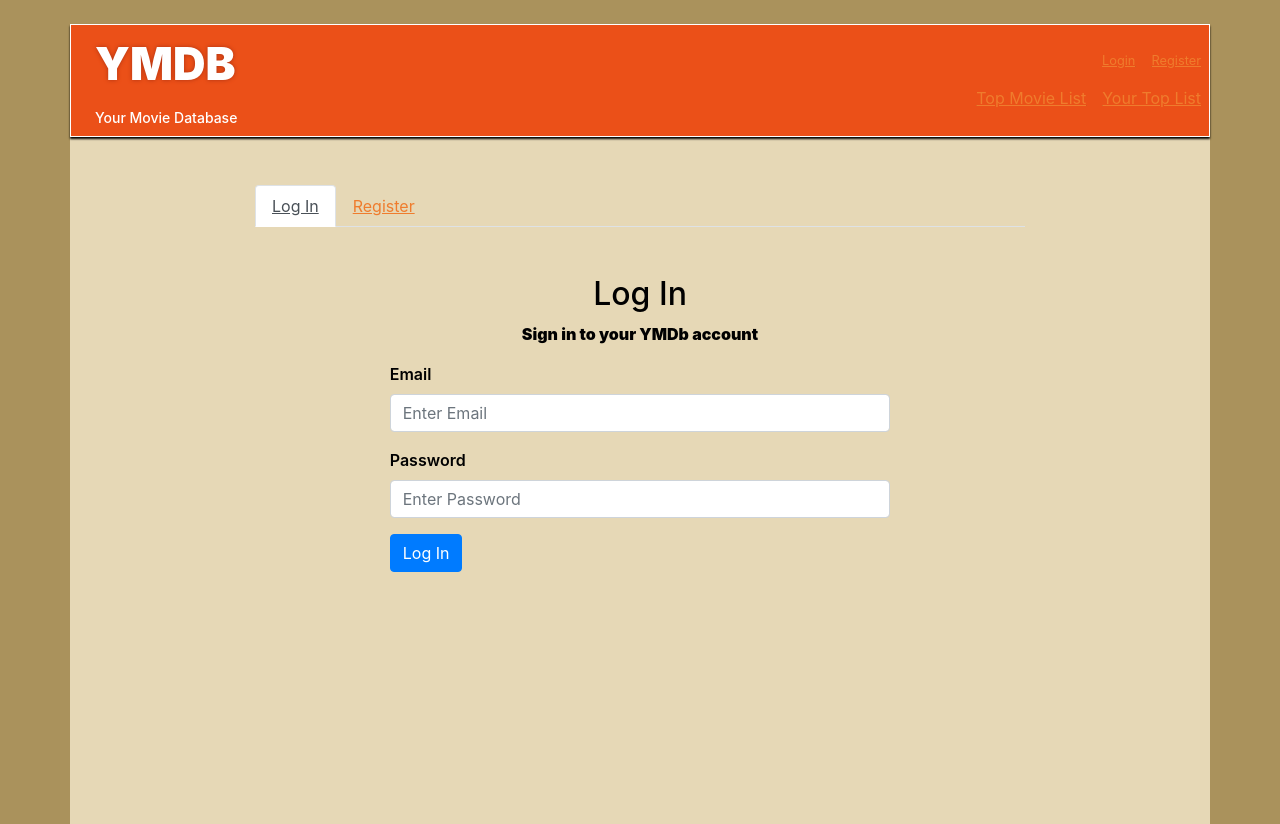
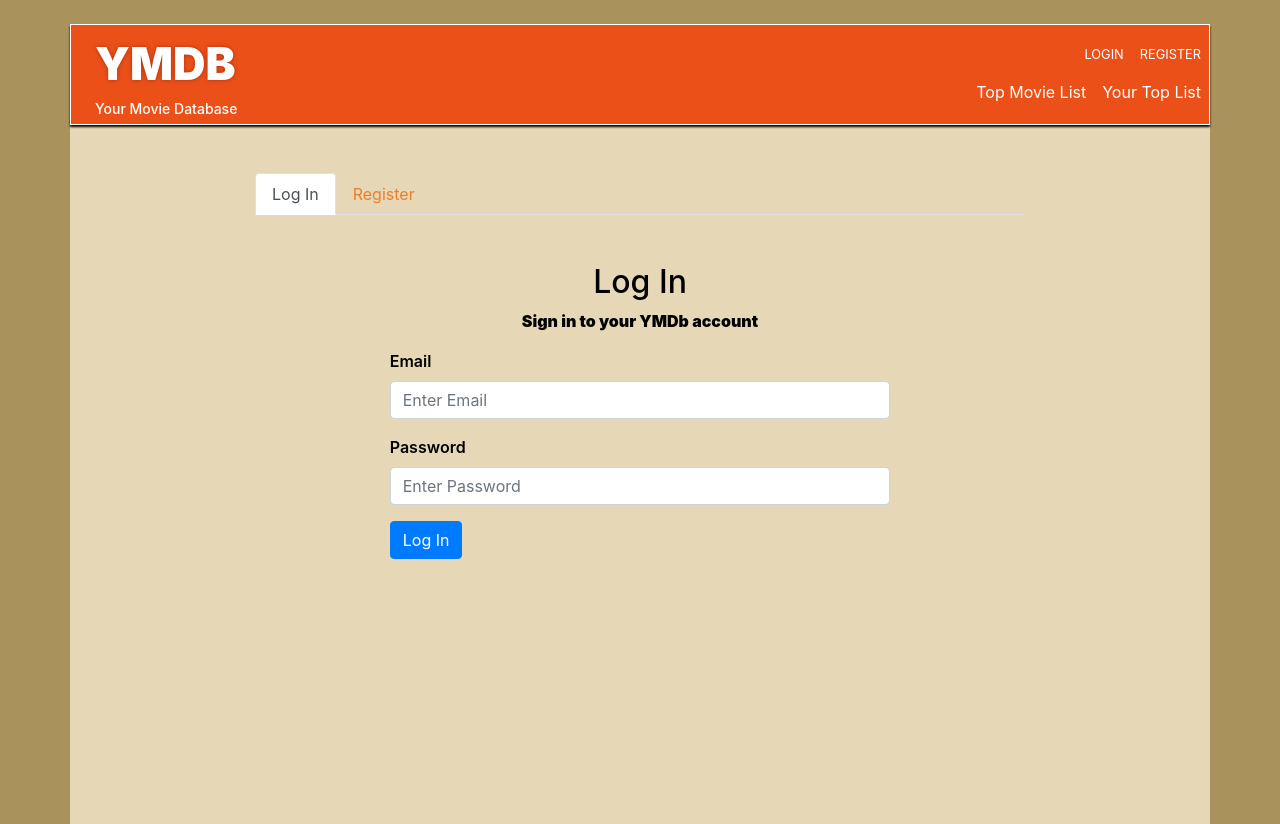
Before and after one commit to SeanPhilippi/your-movie-database, a React (Create React App) app: page /movie in a window 1280 px wide. Built offline with nearby package versions, Linux system fonts and the light colour scheme.

Commit message:
link-styling

```diff
--- a/src/components/TopNav/TopNav.css
+++ b/src/components/TopNav/TopNav.css
@@ -15,7 +15,6 @@
 }
 
 .login-register-links {
-  color: white !important;
   font-size: .8rem;
 }
 
--- a/src/components/TopNav/TopNav.js
+++ b/src/components/TopNav/TopNav.js
@@ -24,18 +24,18 @@ class TopNav extends React.PureComponent {
     const authLinks = (
       <Nav className="login-register-links p-0">
         <Nav.Link onClick={this.onLogoutClick}>
-          <NavLink to="/">Logout</NavLink>
+          <NavLink className="text-white" to="/">LOGOUT</NavLink>
         </Nav.Link>
       </Nav>
     )
 
     const guestLinks = (
-      <Nav className="login-register-links">
+      <Nav className="login-register-links text-white">
         <Nav.Link>
-          <NavLink to="/login">Login</NavLink>
+          <NavLink className="text-white" to="/login">LOGIN</NavLink>
         </Nav.Link>
         <Nav.Link>
-          <NavLink to="/register">Register</NavLink>
+          <NavLink className="text-white" to="/register">REGISTER</NavLink>
         </Nav.Link>
       </Nav>
 
@@ -47,8 +47,8 @@ class TopNav extends React.PureComponent {
         {/****** Logo *****/}
         <Navbar.Brand className="brand">
           <NavLink style={{ textDecoration: 'none'}} to={isAuthenticated ? '/' : '/login'}>
-            <span className="site-title m-0 ml-4">YMDB</span>
-            <span className="subtitle ml-4">Your Movie Database</span>
+            <div className="site-title m-0 p-0 ml-4">YMDB</div>
+            <div className="subtitle m-0 p-0 ml-4">Your Movie Database</div>
           </NavLink>
         </Navbar.Brand>
         {/****** End Logo *****/}
@@ -63,10 +63,10 @@ class TopNav extends React.PureComponent {
 
              <div className="main-links d-flex">
                 <Nav.Link>
-                  <NavLink to="/top-movies">Top Movie List</NavLink>
+                  <NavLink className="text-white" to="/top-movies">Top Movie List</NavLink>
                 </Nav.Link>
                 <Nav.Link>
-                  <NavLink to="/profile">Your Top List</NavLink>
+                  <NavLink className="text-white" to="/profile">Your Top List</NavLink>
                 </Nav.Link>
              </div>
             </Nav>
--- a/src/index.css
+++ b/src/index.css
@@ -26,7 +26,6 @@ code {
 /* links */
 a {
   color: #EF7C2D;
-  text-decoration: underline;
 }
 
 a:active {
```
Also changed, not shown: src/components/RegisterLogin/LogIn/LogIn.js (+4 -4 lines), src/components/RegisterLogin/Login/Login.js (+4 -4 lines).
